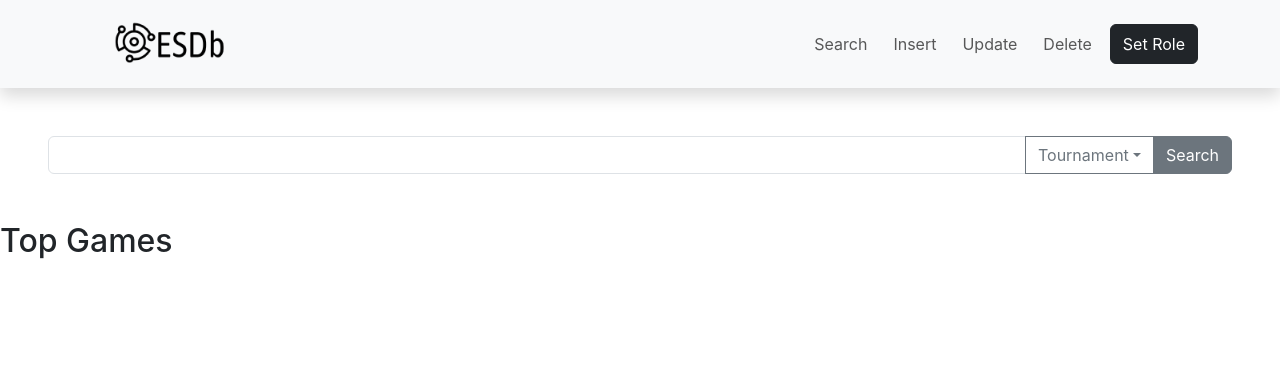
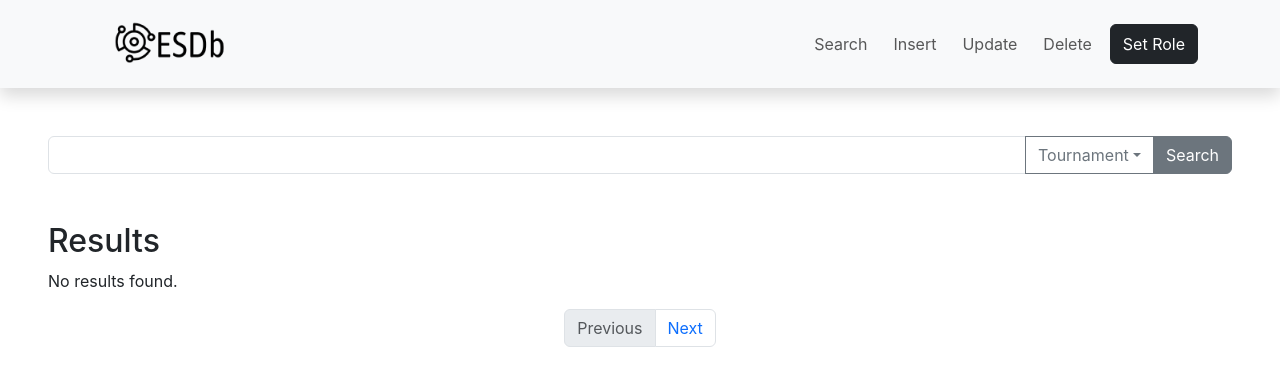
Before and after one commit to DishaMahajan22/ESDb, a React (Create React App) app: page /#/ in a window 1280 px wide. Shown: the top 386 px of the page. Built offline with nearby package versions, Linux system fonts and the light colour scheme.

Commit message:
added search feature for search by name and non-name search

```diff
--- a/src/components/Search.js
+++ b/src/components/Search.js
@@ -1,16 +1,39 @@
 import React from "react";
-import { useState, useEffect } from "react";
+import { useState, useEffect, useRef, useMemo } from "react";
 
 const Search = () => {
-  const [selectedItem, setSelectedItem] = useState("Tournament"); // Default value
-  const [searchItem, setSearchItem] = useState("");
+  const [searchItem, setSearchItem] = useState("Tournament");
+  const [searchName, setSearchName] = useState("");
   const [searchResults, setSearchResults] = useState(null);
+  const [currentPage, setCurrentPage] = useState(1);
+  const [loading, setLoading] = useState(false);
+  const [shouldRenderTable, setShouldRenderTable] = useState(false);
+  const [resultsPerPage] = useState(25);
+  let currentResults = useRef([]);
+  const pageNumbers = useMemo(() => {
+    const numbers = [];
+    for (
+      let i = 1;
+      i <= Math.ceil(searchResults?.length / resultsPerPage);
+      i++
+    ) {
+      numbers.push(i);
+    }
+    return numbers;
+  }, [searchResults, resultsPerPage]);
 
-  const handleSearch = async() => {
+  const handleSearch = async () => {
     console.log("Searching...");
     try {
+      setLoading(true);
       // Send a request to the server with query
-      const response = await fetch(`https://esdb-backend.onrender.com/search`);
+      const response = await fetch(
+        `https://esdb-backend.onrender.com/search?searchItem=${searchItem}&searchName=${searchName}`
+      );
+      //test url:
+      // const response = await fetch(
+      //   `http://localhost:5000/search?searchItem=${searchItem}&searchName=${searchName}`
+      // );
       if (!response.ok) {
         throw new Error(`HTTP error! Status: ${response.status}`);
       }
@@ -19,15 +42,28 @@ const Search = () => {
       console.log(`Searching for ${searchItem}`);
     } catch (error) {
       console.error("Error searching:", error);
+    } finally {
+      console.log("Set false");
+      console.log("Search Results:", searchResults);
+      console.log("Current Results:", currentResults.current);
+      setLoading(false); // Set loading to false regardless of success or failure
     }
   };
 
   useEffect(() => {
     if (searchResults !== null) {
       console.log("Search Results:", searchResults);
+      setShouldRenderTable(true);
+      setLoading(false);
+      // Separate the results by pages
+      currentResults.current =
+        searchResults &&
+        searchResults.slice(
+          (currentPage - 1) * resultsPerPage,
+          currentPage * resultsPerPage
+        );
     }
-  }, [searchResults]);
-
+  }, [searchResults, currentPage, resultsPerPage, pageNumbers]);
   return (
     <>
       <div className="input-group w-full mx-auto text-center p-5">
@@ -35,7 +71,7 @@ const Search = () => {
           type="text"
           className="form-control"
           aria-label="Text input with dropdown button"
-          onChange={(e)=>setSearchItem(e.target.value)}
+          onChange={(e) => setSearchName(e.target.value)}
         />
         <div className="input-group-append">
           <button
@@ -45,19 +81,31 @@ const Search = () => {
             aria-haspopup="true"
             aria-expanded="false"
           >
-            {selectedItem}
+            {searchItem}
           </button>
           <div className="dropdown-menu">
-            <div className="dropdown-item" onClick={() => setSelectedItem('Tournament')}>
+            <div
+              className="dropdown-item"
+              onClick={() => setSearchItem("Tournament")}
+            >
               Tournament
             </div>
-            <div className="dropdown-item" onClick={() => setSelectedItem('Player')}>
+            <div
+              className="dropdown-item"
+              onClick={() => setSearchItem("Player")}
+            >
               Player
             </div>
-            <div className="dropdown-item" onClick={() => setSelectedItem('Team')}>
+            <div
+              className="dropdown-item"
+              onClick={() => setSearchItem("Team")}
+            >
               Team
             </div>
-            <div className="dropdown-item" onClick={() => setSelectedItem('Game')}>
+            <div
+              className="dropdown-item"
+              onClick={() => setSearchItem("Game")}
+            >
               Game
             </div>
           </div>
@@ -70,8 +118,75 @@ const Search = () => {
           Search
         </button>
       </div>
-
-      <h2>Top Games</h2>
+      <div className="px-5">
+        <h2>Results</h2>
+        {loading ? (
+          <p>Loading...</p>
+        ) : shouldRenderTable && currentResults.current.length > 0 ? (
+          <table className="table">
+            <thead>
+              <tr>
+                <th scope="col">#</th>
+                {Object.keys(currentResults.current[0]).map((key, index) => (
+                  <th key={index} scope="col">
+                    {key}
+                  </th>
+                ))}
+              </tr>
+            </thead>
+            <tbody>
+              {currentResults.current.map((result, index) => (
+                <tr key={index}>
+                  <th scope="row">{index + 1}</th>
+                  {Object.values(result).map((value, idx) => (
+                    <td key={idx}>{value}</td>
+                  ))}
+                </tr>
+              ))}
+            </tbody>
+          </table>
+        ) : (
+          <p>No results found.</p>
+        )}
+      </div>
+      <nav aria-label="Page navigation">
+        <ul className="pagination justify-content-center">
+          <li className={`page-item ${currentPage === 1 && "disabled"}`}>
+            <button
+              className="page-link"
+              onClick={() => setCurrentPage(currentPage - 1)}
+              tabIndex="-1"
+            >
+              Previous
+            </button>
+          </li>
+          {pageNumbers.map((number) => (
+            <li
+              key={number}
+              className={`page-item ${currentPage === number && "active"}`}
+            >
+              <button
+                className="page-link"
+                onClick={() => setCurrentPage(number)}
+              >
+                {number}
+              </button>
+            </li>
+          ))}
+          <li
+            className={`page-item ${
+              currentPage === pageNumbers.length && "disabled"
+            }`}
+          >
+            <button
+              className="page-link"
+              onClick={() => setCurrentPage(currentPage + 1)}
+            >
+              Next
+            </button>
+          </li>
+        </ul>
+      </nav>
     </>
   );
 };
```
